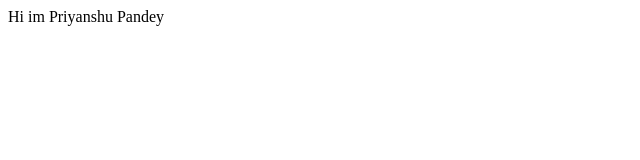
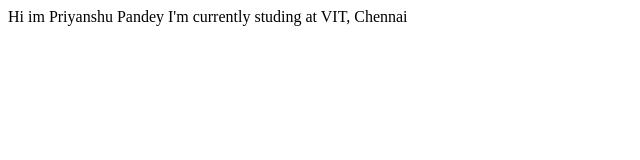
Before and after one commit to rashup198/Priyanshupandey.com, a plain HTML site: page index.html in a window 1280 px wide. Shown: the whole page, without its empty margins (0-640 px from the left). Drawn offline with Linux system fonts and the light colour scheme.

Commit message:
Update index.html
refactor my info

```diff
--- a/index.html
+++ b/index.html
@@ -4,9 +4,11 @@
     <meta charset="UTF-8">
     <meta http-equiv="X-UA-Compatible" content="IE=edge">
     <meta name="viewport" content="width=device-width, initial-scale=1.0">
-    <title>student</title>
+    <title>Portfolio_WEB</title>
 </head>
 <body>
     Hi im Priyanshu Pandey
+
+    I'm currently studing at VIT, Chennai
 </body>
 </html>
```
